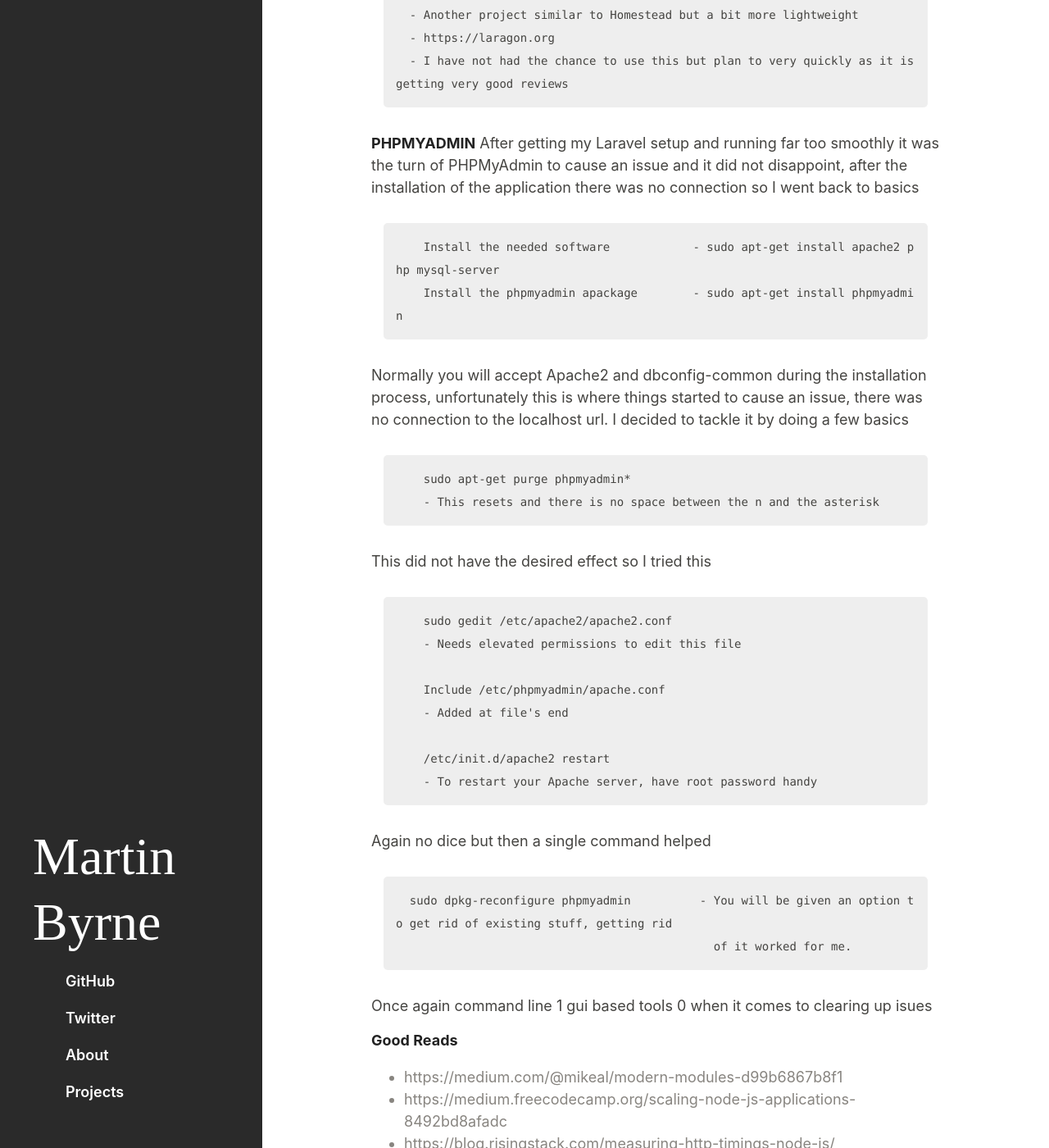
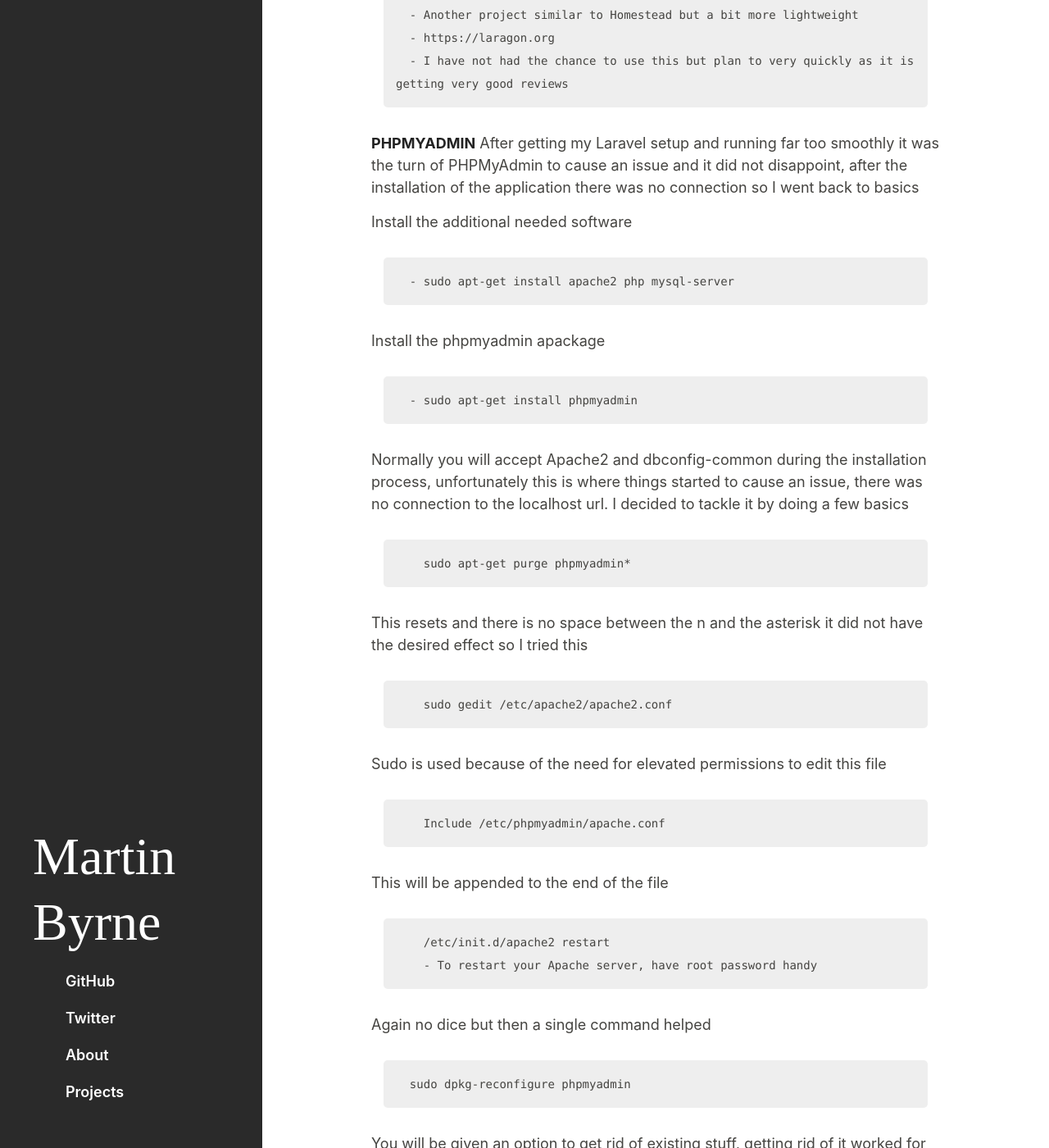
Before and after one commit to marb61a/marb61a.github.io, a Jekyll site: the page built from _posts/2017-11-08-Laravel-PHPMyAdmin-The-Familiar-Terminal.md, in a window 1280 px wide and 1400 px high, scrolled down 916 px. Shown: the whole window at 82% size. Built offline with Jekyll 4.4.1, drawn with Linux system fonts in a browser that asks for light colours; some of the changed text lies outside the part shown.

Commit message:
Update 2017-11-08-Laravel-PHPMyAdmin-The-Familiar-Terminal.md

```diff
--- a/_posts/2017-11-08-Laravel-PHPMyAdmin-The-Familiar-Terminal.md
+++ b/_posts/2017-11-08-Laravel-PHPMyAdmin-The-Familiar-Terminal.md
@@ -13,12 +13,12 @@
 
     - Install Composer & PHP and then install Laravel, creating a project is then just a matter of a couple of commands
 
-        - composer create-project --prefer-dist laravel/laravel project-name "5.4.*"
-          - This creates a project using the Laravel 5.4 version
+    - composer create-project --prefer-dist laravel/laravel project-name "5.4.*"
+      - This creates a project using the Laravel 5.4 version
 
-        - php artisan serve
-          - This will run the project on http://localhost:8000
-          - This will need to be added to your path or you will have to go into the project folder each time
+    - php artisan serve
+      - This will run the project on http://localhost:8000
+      - This will need to be added to your path or you will have to go into the project folder each time
 
 
     - Homestead
@@ -37,8 +37,13 @@
   After getting my Laravel setup and running far too smoothly it was the turn of PHPMyAdmin to cause an issue and it did not
   disappoint, after the installation of the application there was no connection so I went back to basics
 
-        Install the needed software            - sudo apt-get install apache2 php mysql-server
-        Install the phpmyadmin apackage        - sudo apt-get install phpmyadmin
+  Install the additional needed software
+
+      - sudo apt-get install apache2 php mysql-server
+
+  Install the phpmyadmin apackage
+
+      - sudo apt-get install phpmyadmin
 
 
   Normally you will accept Apache2 and dbconfig-common during the installation process, unfortunately this is where
@@ -46,16 +51,19 @@
   a few basics
 
         sudo apt-get purge phpmyadmin*
-        - This resets and there is no space between the n and the asterisk
+
+  This resets and there is no space between the n and the asterisk it did not have the desired effect so I tried this
 
 
-  This did not have the desired effect so I tried this
+        sudo gedit /etc/apache2/apache2.conf
 
-        sudo gedit /etc/apache2/apache2.conf
-        - Needs elevated permissions to edit this file
+
+  Sudo is used because of the need for elevated permissions to edit this file
+
 
         Include /etc/phpmyadmin/apache.conf
-        - Added at file's end
+
+  This will be appended to the end of the file
 
         /etc/init.d/apache2 restart
         - To restart your Apache server, have root password handy
@@ -64,11 +72,13 @@
   Again no dice but then a single command helped
 
 
-      sudo dpkg-reconfigure phpmyadmin          - You will be given an option to get rid of existing stuff, getting rid
-                                                  of it worked for me.
+      sudo dpkg-reconfigure phpmyadmin
 
 
-  Once again command line 1 gui based tools 0 when it comes to clearing up isues
+  You will be given an option to get rid of existing stuff, getting rid of it worked for me.
+
+  Once again command line 1 gui based tools 0 when it comes to clearing up issues, this seems to be a
+  theme of late.
 
 
 **Good Reads**
```
